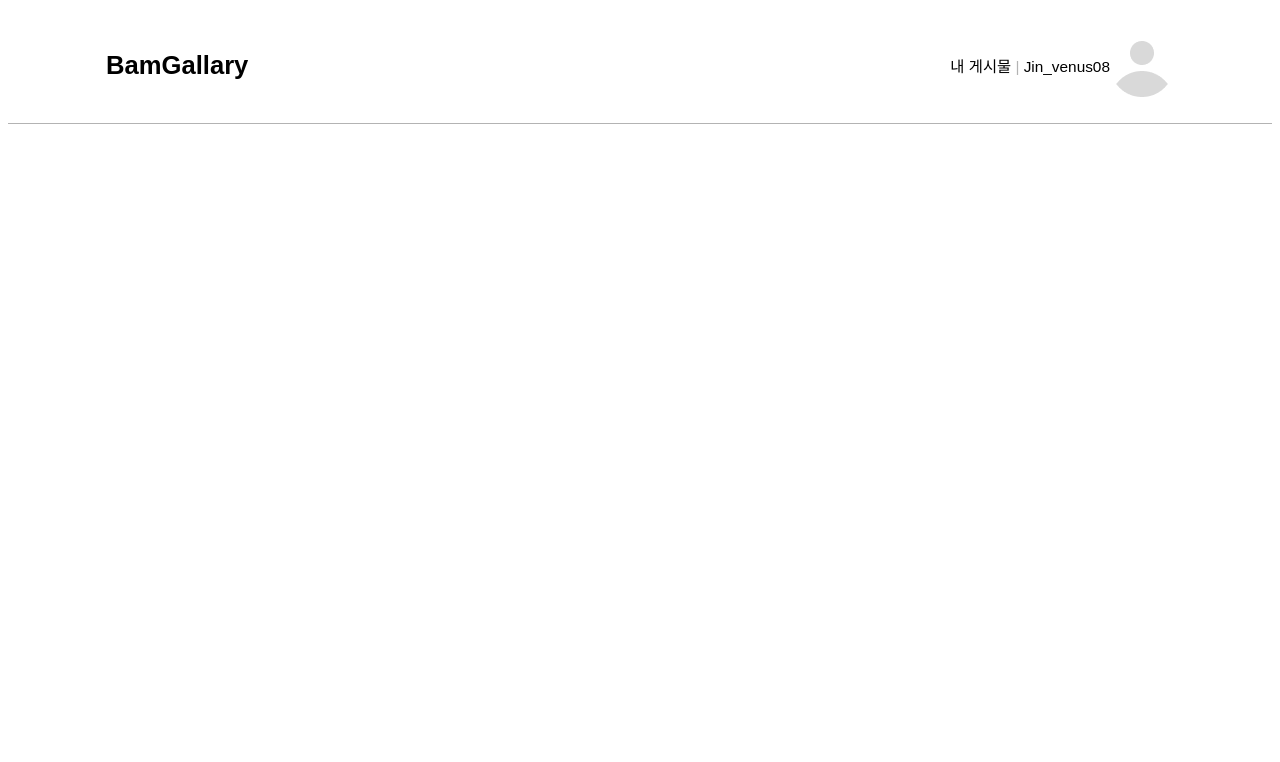
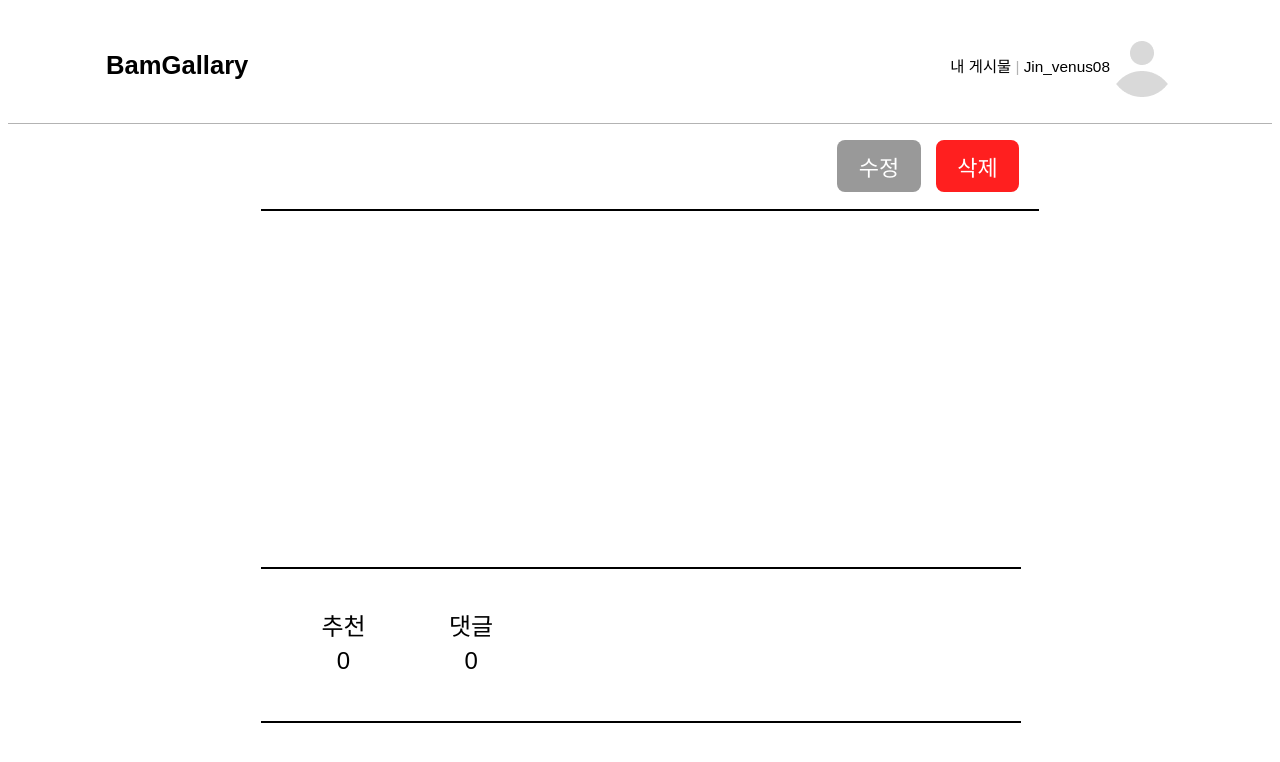
Before and after one commit to gomdoliro2/f_e-repository, a React (Create React App) app in the folder gomdorilo/: page /post in a window 1280 px wide. Shown: the top 762 px of the page. Built offline with nearby package versions, Linux system fonts and the light colour scheme.

Commit message:
ADD :: 추천수 댓글수

```diff
--- a/gomdorilo/src/App.css
+++ b/gomdorilo/src/App.css
@@ -138,6 +138,15 @@ span {
     background-color: #000;
 }
 
+.thin-line {
+    width: 100%;
+    height: 1%;
+    margin-top: 3%;
+    margin-bottom: 2%;
+    border: 0.6px solid #000;
+    background-color: #000;
+}
+
 .styled-table {
     width: 65%;
     margin: 1% 0;
@@ -172,6 +181,11 @@ span {
     padding-bottom: 10%;
 }
 
+.show {
+    display: flex;
+    align-items: center;
+}
+
 .title-input {
     width: 100%;
     height: 40px;
@@ -181,7 +195,18 @@ span {
     padding-top: 3%;
     padding-bottom: 3%;
     font-size: 28px;
-    margin-bottom: 2%;
+    margin-bottom: 0;
+}
+
+.title-show {
+    width: 100%;
+    height: 40px;
+    border: none;
+    padding: 1.2%;
+    padding-top: 3%;
+    padding-bottom: 3%;
+    font-size: 28px;
+    margin-bottom: 0;
 }
 
 .textarea {
@@ -302,3 +327,45 @@ button {
     border: none;
     cursor: pointer;
 }
+
+#edit {
+    width: 14%;
+    font-size: 22px;
+    border-radius: 8px;
+    color: #fff;
+    background-color: #999;
+}
+
+#delete {
+    margin-left: 2%;
+    width: 14%;
+    font-size: 22px;
+    border-radius: 8px;
+    color: #fff;
+    background-color: #FF1F1F;
+}
+
+.good, .comments {
+    display: flex;
+    flex-direction: column;
+    align-items: center;
+    font-size: 24px;
+    margin-left: 5%;
+    padding: 3%;
+}
+
+.margin {
+    margin-top: 5px;
+}
+
+#num {
+    color: #000;
+}
+
+.thin-ubderline {
+    width: 102.3%;
+    height: 1%;
+    margin-bottom: 2%;
+    border: 0.6px solid #000;
+    background-color: #000;
+}
--- a/gomdorilo/src/components/Post.js
+++ b/gomdorilo/src/components/Post.js
@@ -1,10 +1,24 @@
-import React from 'react';
-import { useLocation } from 'react-router-dom';
+import React, { useState } from 'react';
+import { useLocation, useNavigate } from 'react-router-dom';
 import picture2 from '../img/frame.png';
 
 const Post = () => {
     const location = useLocation();
-    const { title, content} = location.state || {};
+    const navigate = useNavigate();
+    const { title = '', content = '' } = location.state || {};
+
+    const [titleState] = useState(title);
+    const [contentState] = useState(content);
+
+    const handleEdit = () => {
+        navigate('/new-post', {
+            state: { title: titleState, content: contentState },
+        });
+    };
+
+    const handleDelete = () => {
+        navigate('/');
+    };
 
     return (
         <div className="post-container">
@@ -25,12 +39,43 @@ const Post = () => {
                     <img src={picture2} alt="face-symbol" className="face-icon" />
                 </div>
             </div>
-            <div className="post-content">
-                <h1>{title}</h1>
-                <p>{content}</p>
+            <div className="post-form">
+                <div className="show">
+                    <input
+                        type="text"
+                        value={titleState}
+                        readOnly
+                        className="title-show"
+                    />
+                        <button onClick={handleEdit} id="edit">수정</button>
+                        <button onClick={handleDelete} id="delete">삭제</button>
+                </div>
+                <div className="thin-ubderline" />
+                <textarea
+                    value={contentState}
+                    readOnly
+                    className="textarea"
+                />
+                <div className="thin-line" />
+                <div className="show">
+                    <div className="good">
+                        추천
+                        <div className="margin">
+                            <span id="num">0</span>
+                        </div>
+                    </div>
+                    <div className="comments">
+                        댓글
+                        <div className="margin">
+                            <span id="num">0</span>
+                        </div>
+                    </div>
+                </div>
+                <div className="thin-line" />
             </div>
         </div>
     );
-};
+
+}
 
 export default Post;
```
